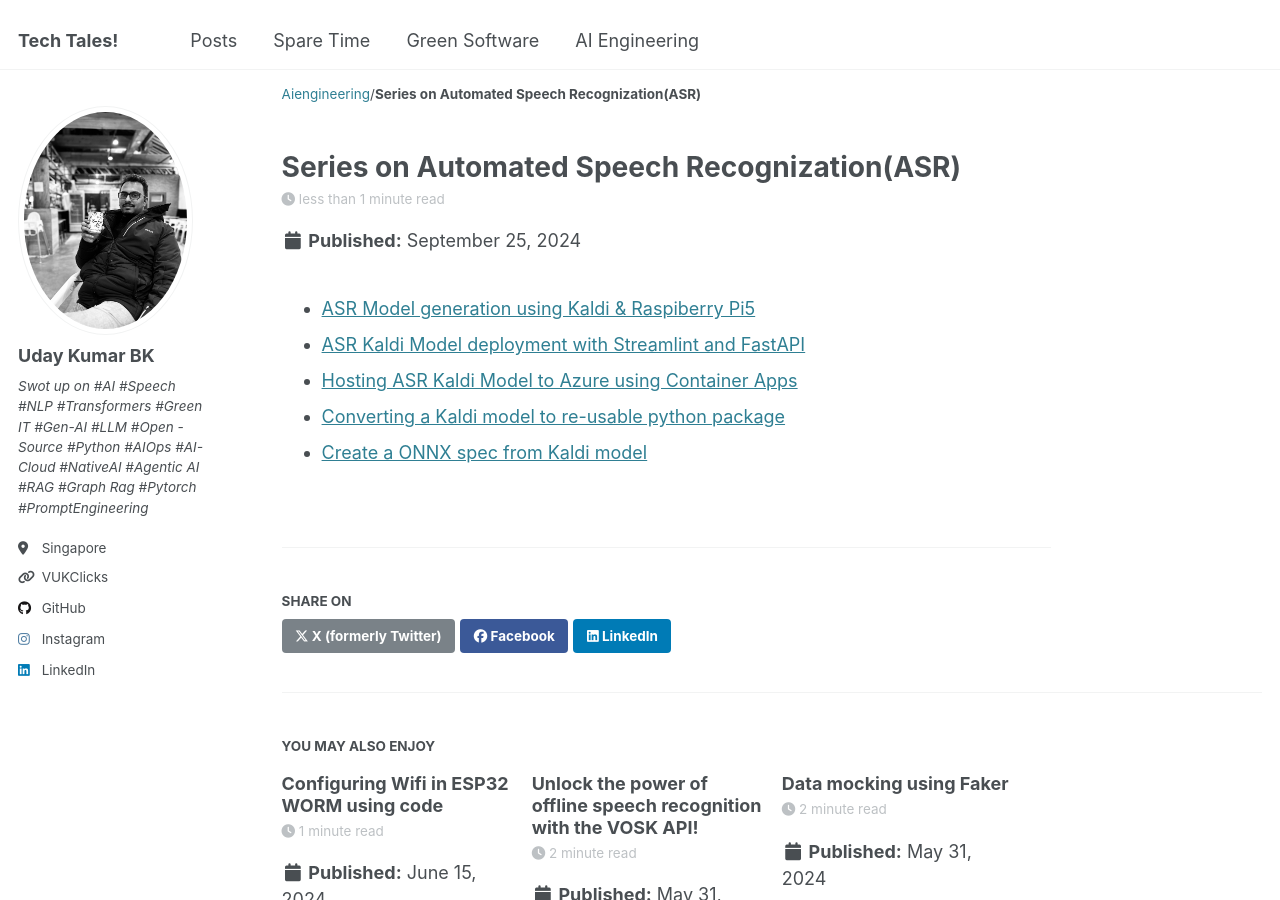
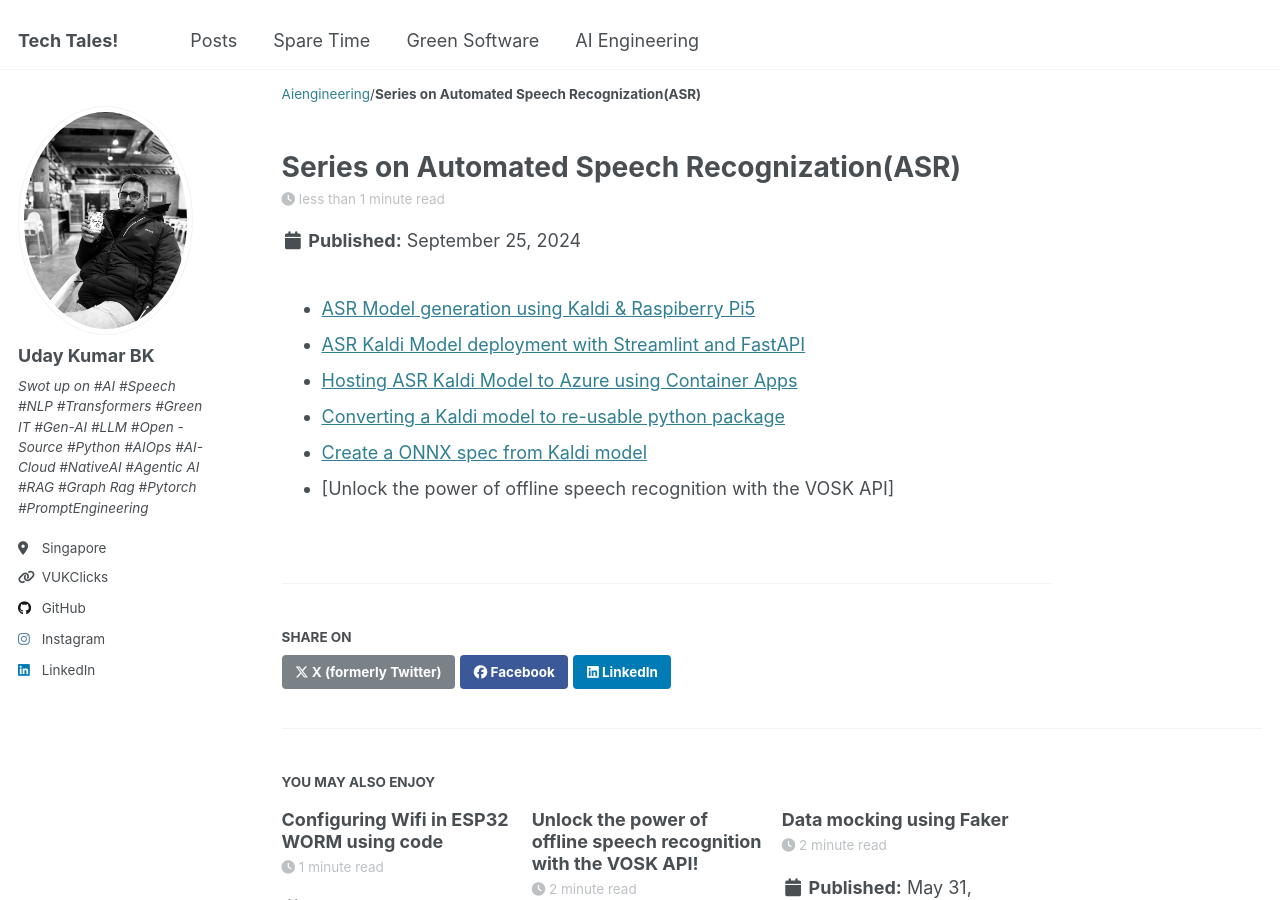
Before and after one commit to uday160386/uday160386.github.io, a Jekyll site: the page built from _aiengineering/2024-06-01-AI Tech Initiative.md, in a window 1280 px wide and 900 px high. Built offline with Jekyll 4.4.1, drawn with Linux system fonts in a browser that asks for light colours.

Commit message:
pushing old posts stored locally

```diff
--- a/_aiengineering/2024-06-01-AI Tech Initiative.md
+++ b/_aiengineering/2024-06-01-AI Tech Initiative.md
@@ -12,10 +12,11 @@
 -   [Hosting ASR Kaldi Model to Azure using Container Apps]
 -   [Converting a Kaldi model to re-usable python package  ]
 -   [Create a ONNX spec from Kaldi model]
-
+-   [Unlock the power of offline speech recognition with the VOSK API]
 
 [ASR Model generation using Kaldi & Raspiberry Pi5]: https://github.com/uday160386/
 [ASR Kaldi Model deployment with Streamlint and FastAPI]: https://www.linkedin.com/in/bkvudaykumar/
 [Hosting ASR Kaldi Model to Azure using Container Apps]: https://www.instagram.com/vukclicks/
 [Converting a Kaldi Model to re-usable python package  ]: http://www.vukclicks.com
 [Create a ONNX spec from Kaldi model]: https://www.vukclicks.com/public/pages/portfolio/travel/travel.html
+[Unlock the power of offline speech recognition with the VOSK API!]: https://uday160386.github.io//posts/2024/05/blog-post-2/
```
